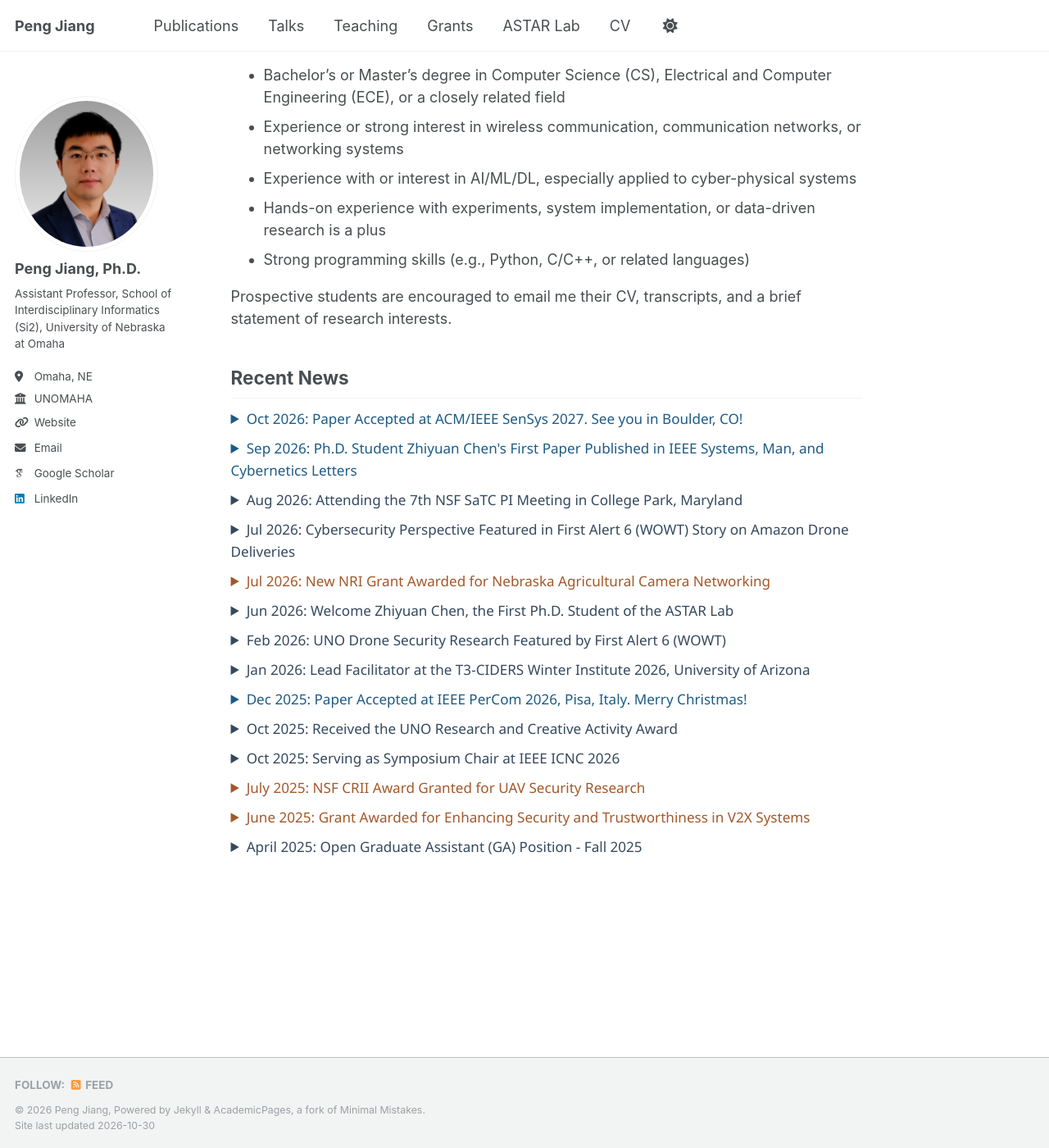
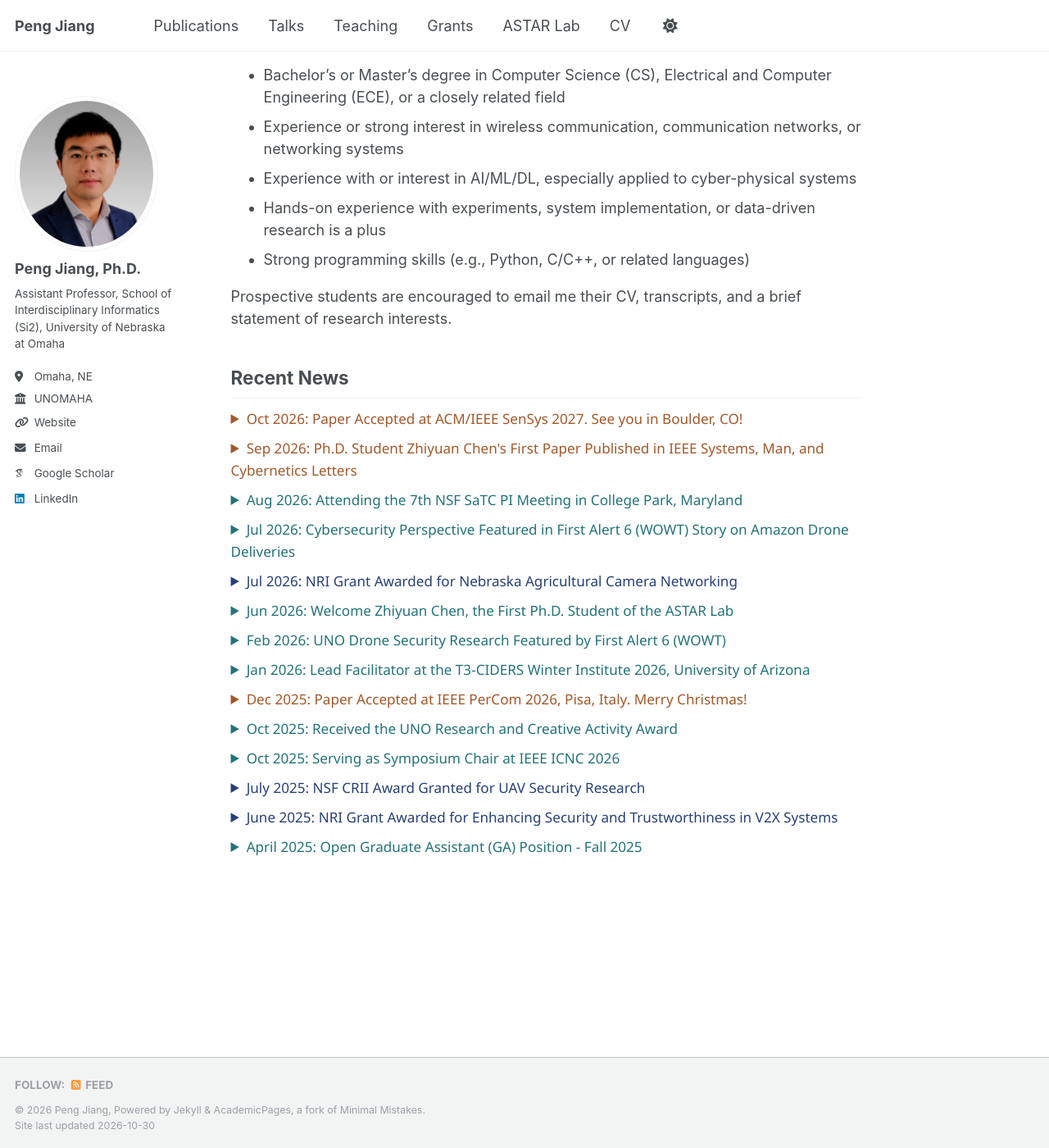
Before and after one commit to PJiang93/pjiang93.github.io, a Jekyll site: the page built from _pages/about.md, in a window 1280 px wide and 1400 px high, scrolled down 938 px. Shown: the whole window at 82% size. Built offline with Jekyll 4.4.1, drawn with Linux system fonts in a browser that asks for light colours; some web fonts are replaced.

Commit message:
Switch news palette (paper copper, grant navy, other teal); tidy NRI grant titles
Co-Authored-By: Claude Opus 5.5 <noreply@anthropic.com>

```diff
--- a/_pages/about.md
+++ b/_pages/about.md
@@ -97,7 +97,7 @@ Prospective students are encouraged to email me their CV, transcripts, and a bri
 <details class="news-grant">
   <summary>
     <span style="font-family: 'Segoe UI', 'Helvetica Neue', Arial, 'Liberation Sans', sans-serif; font-size: 0.95em;">
-      Jul 2026: New NRI Grant Awarded for Nebraska Agricultural Camera Networking
+      Jul 2026: NRI Grant Awarded for Nebraska Agricultural Camera Networking
     </span>
   </summary>
   <div style="font-size: 0.95em;">
@@ -206,7 +206,7 @@ Prospective students are encouraged to email me their CV, transcripts, and a bri
 <details class="news-grant">
   <summary>
     <span style="font-family: 'Segoe UI', 'Helvetica Neue', Arial, 'Liberation Sans', sans-serif; font-size: 0.95em;">
-      June 2025: Grant Awarded for Enhancing Security and Trustworthiness in V2X Systems
+      June 2025: NRI Grant Awarded for Enhancing Security and Trustworthiness in V2X Systems
     </span>
   </summary>
   <div style="font-size: 0.95em;">
--- a/_sass/theme/_dark.scss
+++ b/_sass/theme/_dark.scss
@@ -51,7 +51,7 @@ html[data-theme="dark"] {
     --global-text-color                 : #{$text};
     --global-text-color-light           : #{$light-gray};
     --global-thead-color                : #{$background-lighter};
-    --global-news-color                 : #c9d6e3;
-    --global-news-paper-color           : #8cc4ea;
-    --global-news-grant-color           : #f0b48a;
+    --global-news-color                 : #86d3d6;
+    --global-news-paper-color           : #f0b48a;
+    --global-news-grant-color           : #a9bdf0;
 }
--- a/_sass/theme/_default.scss
+++ b/_sass/theme/_default.scss
@@ -44,7 +44,7 @@ $sidebar-screen-min-width   : 1024px;
     --global-text-color                 : #{$dark-gray};
     --global-text-color-light           : #{$light-gray};
     --global-thead-color                : #{$lighter-gray};
-    --global-news-color                 : #34495e;
-    --global-news-paper-color           : #1d5b85;
-    --global-news-grant-color           : #a3582a;
+    --global-news-color                 : #23737a;
+    --global-news-paper-color           : #a3582a;
+    --global-news-grant-color           : #27407a;
 }
```
